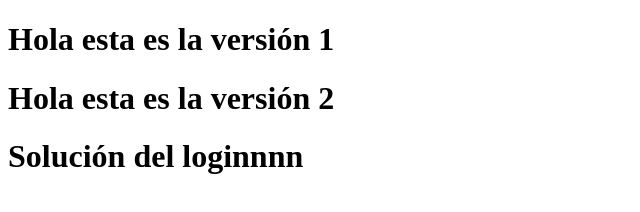
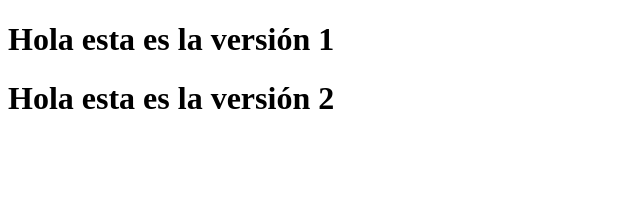
Before and after one commit to Portero20/git_undefined, a plain HTML site: page index.html in a window 1280 px wide. Shown: the whole page, without its empty margins (0-640 px from the left). Drawn offline with Linux system fonts and the light colour scheme.

Commit message:
Update index.html

```diff
--- a/index.html
+++ b/index.html
@@ -10,7 +10,5 @@
     <h1>Hola esta es la versión 1</h1>
     <h1>Hola esta es la versión 2</h1>
 
-    <h1>Solución del loginnnn</h1>
-
 </body>
 </html>
```
